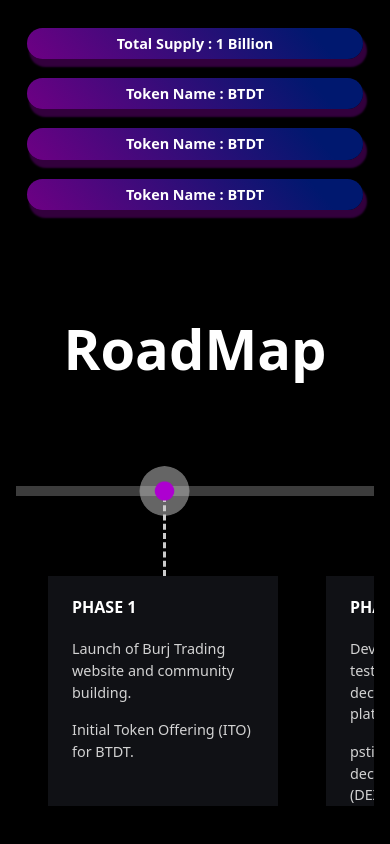
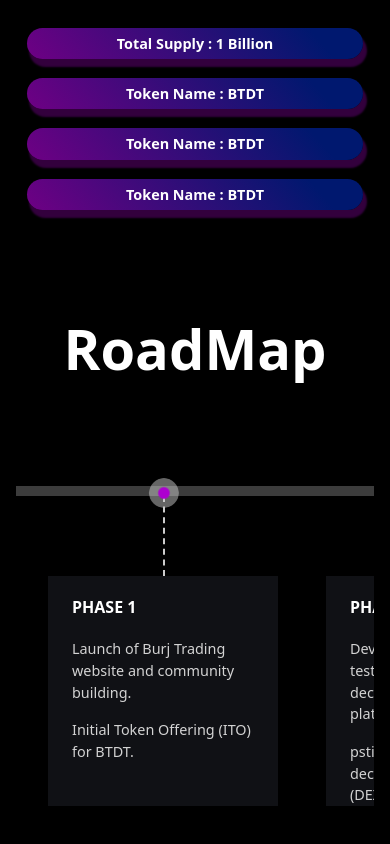
Before and after one commit to Drcodepro/Burj_Token, a React (Vite) app: page / in a window 390 px wide. Shown: the part 3820-4664 px from the top of the page. Built offline with nearby package versions, Linux system fonts and the light colour scheme.

Commit message:
new changes

```diff
--- a/src/Component/All_css/RoadMap.css
+++ b/src/Component/All_css/RoadMap.css
@@ -203,15 +203,29 @@
    padding:1.5rem 1.5rem;
 
    &::before{
-    border-top: 4px solid rgba(255, 255, 255, 0);
-    border-left: 4px solid rgba(255, 255, 255, 0);
+    border-top: 3px solid rgba(255, 255, 255, 0);
+    border-left: 3px solid rgba(255, 255, 255, 0);
   }
 
   &::after{
-    border-bottom: 4px solid rgba(255, 255, 255, 0);
-    border-right: 4px solid rgba(255, 255, 255, 0.002);
+    border-bottom: 3px solid rgba(255, 255, 255, 0);
+    border-right: 3px solid rgba(255, 255, 255, 0.002);
   }
+  &:hover&::after,&:hover&::before{
+    width: 50px;
+    height: 50px;
   }
+}
+
+.dotLine{
+  border-right: dashed 2px rgb(204, 204, 204);
+
+  &::before{
+    content:"";
+    width: 30px;
+    height: 30px;
+  }
+}
 
   .roadmap_point .roadmap_info .point_heading{
       font-size:1rem;
```
